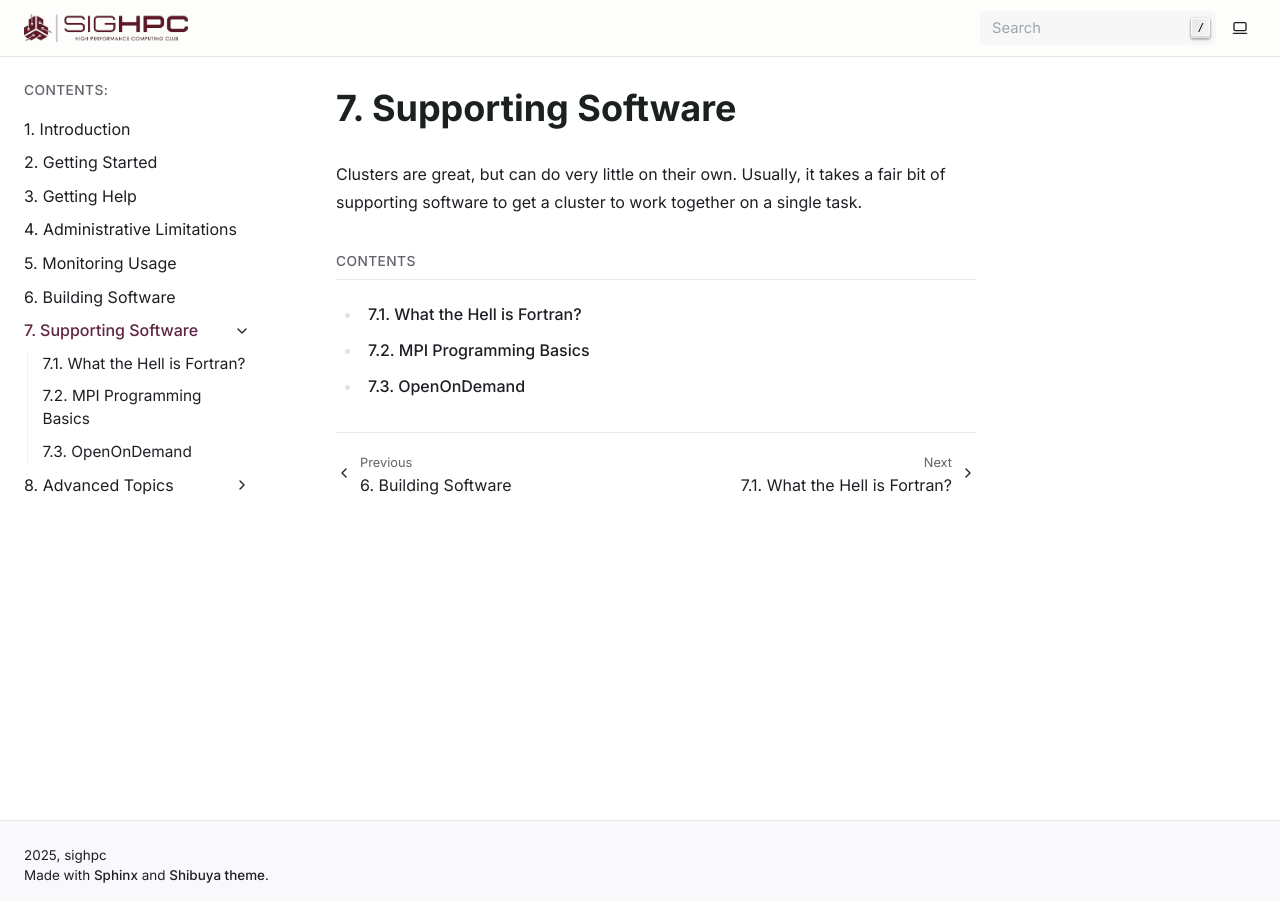
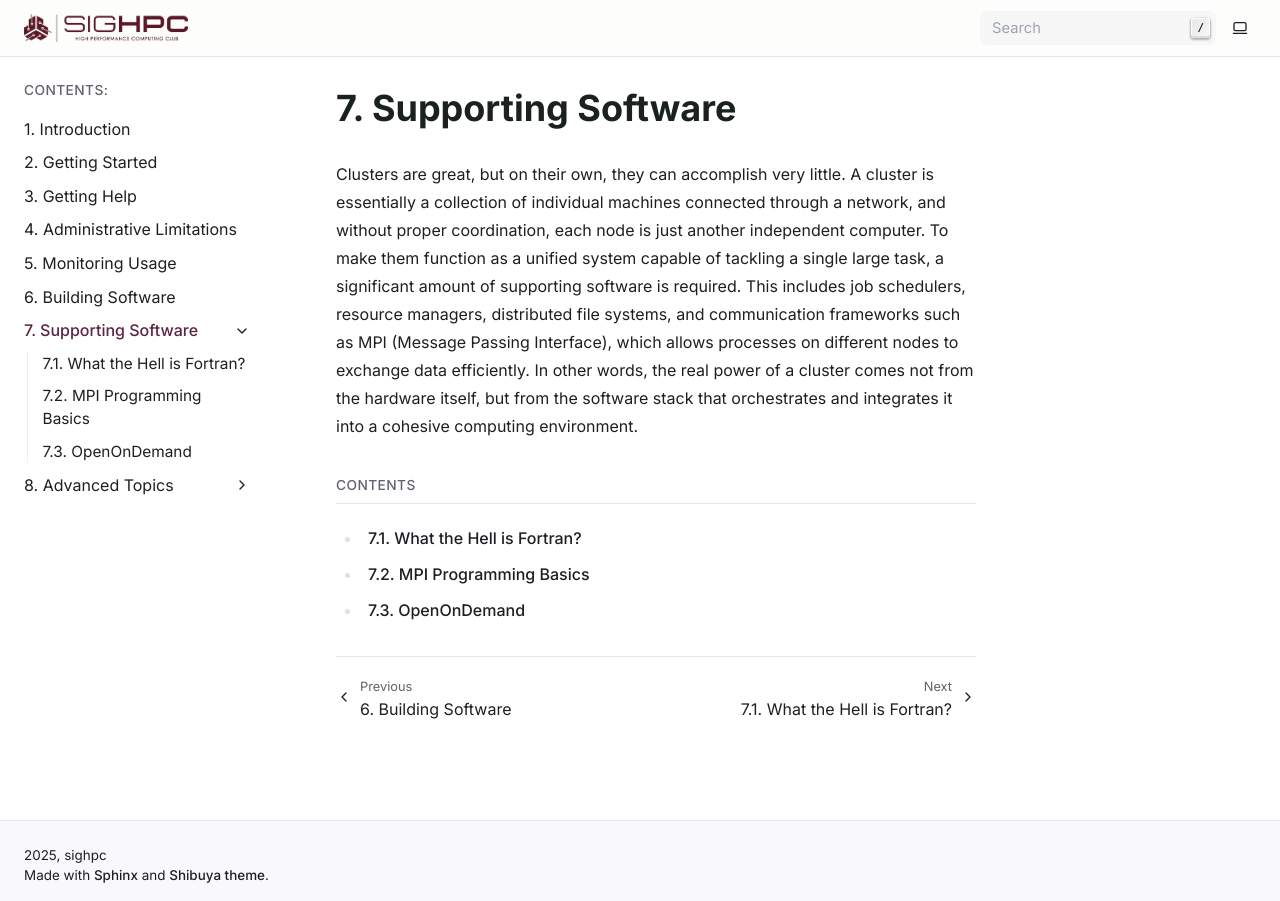
Before and after one commit to msstate-sighpc/muscadine-docs, a Sphinx documentation site: the page built from docs/sup/index.md, in a window 1280 px wide. Built offline with Sphinx 7.4.7, drawn with Linux system fonts in a browser that asks for light colours.

Commit message:
expand on supporting software

````diff
--- a/docs/sup/index.md
+++ b/docs/sup/index.md
@@ -1,5 +1,5 @@
 # Supporting Software
-Clusters are great, but can do very little on their own. Usually, it takes a fair bit of supporting software to get a cluster to work together on a single task.
+Clusters are great, but on their own, they can accomplish very little. A cluster is essentially a collection of individual machines connected through a network, and without proper coordination, each node is just another independent computer. To make them function as a unified system capable of tackling a single large task, a significant amount of supporting software is required. This includes job schedulers, resource managers, distributed file systems, and communication frameworks such as MPI (Message Passing Interface), which allows processes on different nodes to exchange data efficiently. In other words, the real power of a cluster comes not from the hardware itself, but from the software stack that orchestrates and integrates it into a cohesive computing environment.
 
 ```{toctree}
 :maxdepth: 1
````
